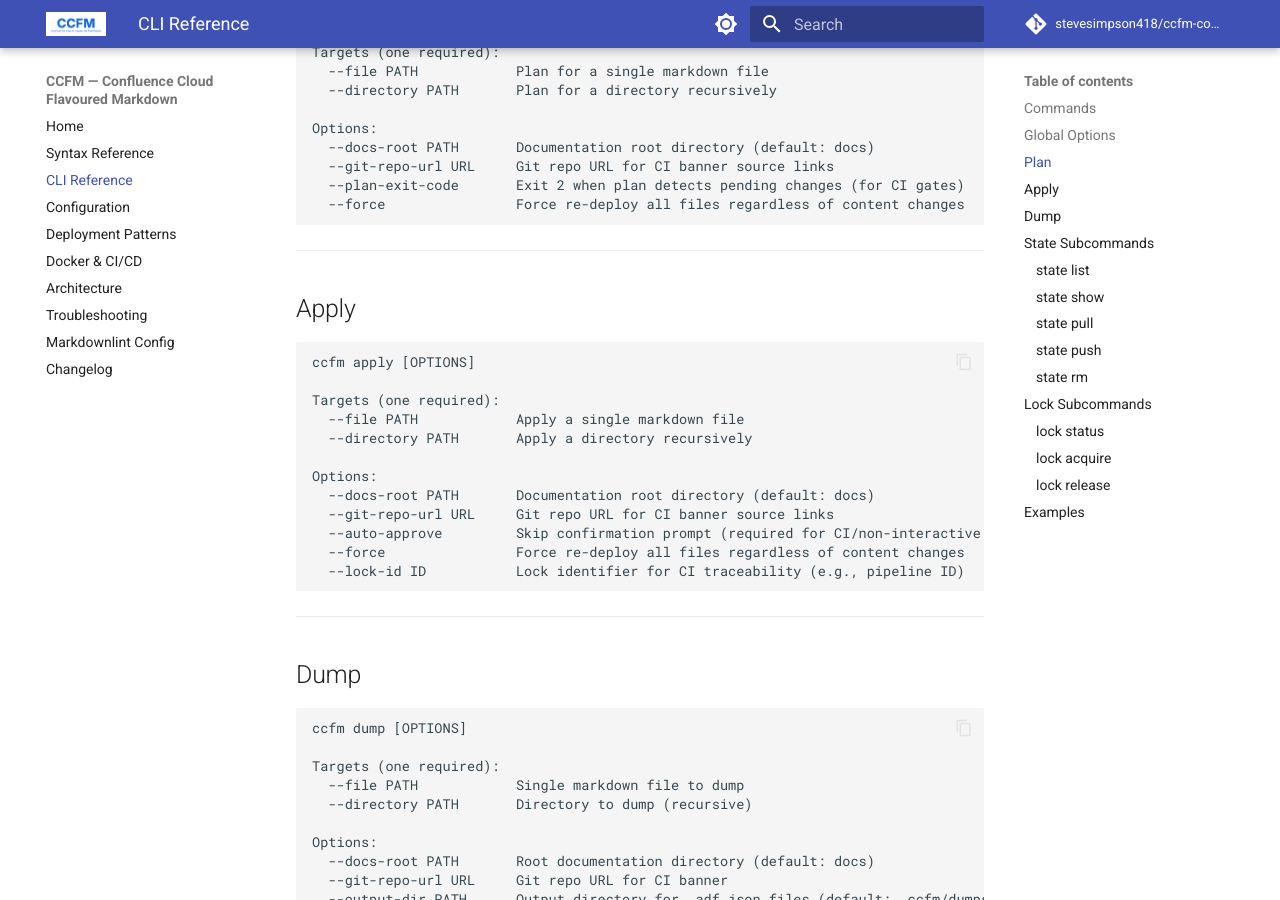
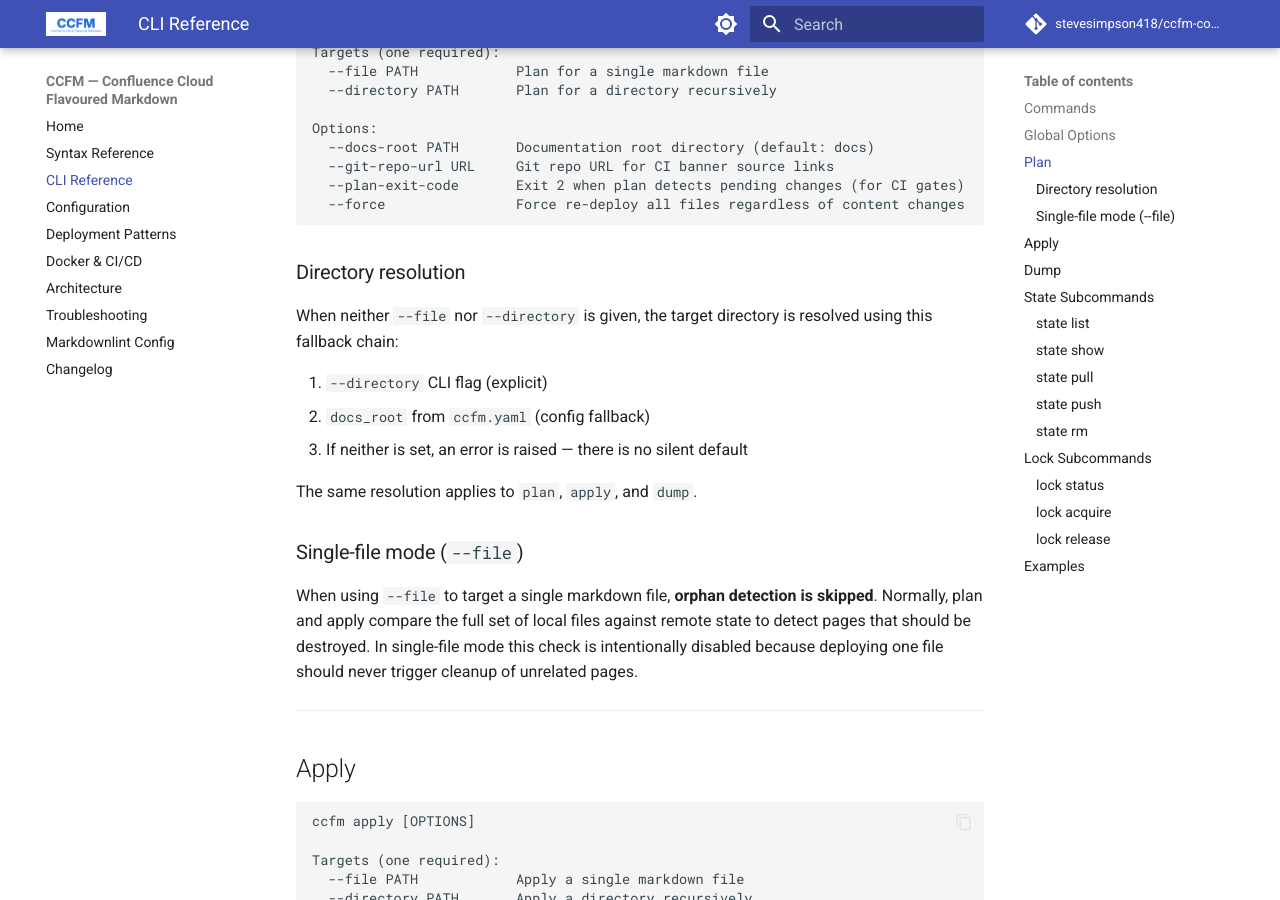
Before and after one commit to stevesimpson418/ccfm-convert, an MkDocs documentation site: the page built from docs/cli-reference.md, in a window 1280 px wide and 900 px high, scrolled down 1357 px. Built offline with MkDocs 1.6.1 and Material for MkDocs 9.7.7, drawn with Linux system fonts in a browser that asks for light colours; comment, search, counter and statistics services are not loaded.

Commit message:
docs: document docs_root fallback, ccfm command name, and --file orphan skip
- Document directory resolution fallback chain (--directory > docs_root
  from ccfm.yaml > error) in cli-reference.md and configuration.md
- Add note in README install section that the CLI command is `ccfm`
- Document that --file mode skips orphan detection in cli-reference.md

Closes #28

````diff
--- a/docs/cli-reference.md
+++ b/docs/cli-reference.md
@@ -54,6 +54,24 @@
   --plan-exit-code       Exit 2 when plan detects pending changes (for CI gates)
   --force                Force re-deploy all files regardless of content changes
 ```
+
+### Directory resolution
+
+When neither `--file` nor `--directory` is given, the target directory is resolved
+using this fallback chain:
+
+1. `--directory` CLI flag (explicit)
+2. `docs_root` from `ccfm.yaml` (config fallback)
+3. If neither is set, an error is raised — there is no silent default
+
+The same resolution applies to `plan`, `apply`, and `dump`.
+
+### Single-file mode (`--file`)
+
+When using `--file` to target a single markdown file, **orphan detection is skipped**.
+Normally, plan and apply compare the full set of local files against remote state to
+detect pages that should be destroyed. In single-file mode this check is intentionally
+disabled because deploying one file should never trigger cleanup of unrelated pages.
 
 ---
 
````
Also changed, not shown: README.md (+2 -0 lines), docs/configuration.md (+10 -0 lines).
